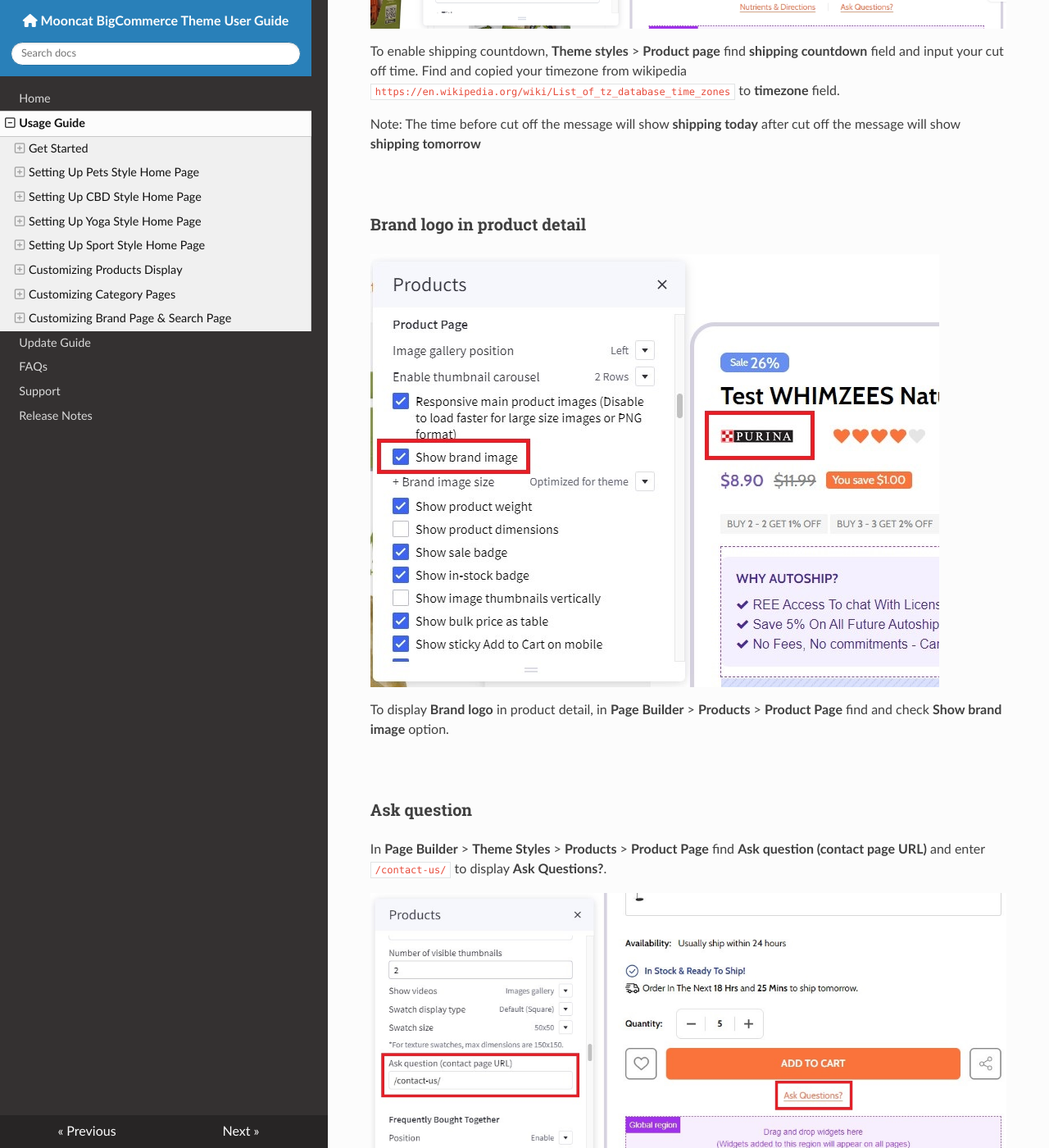
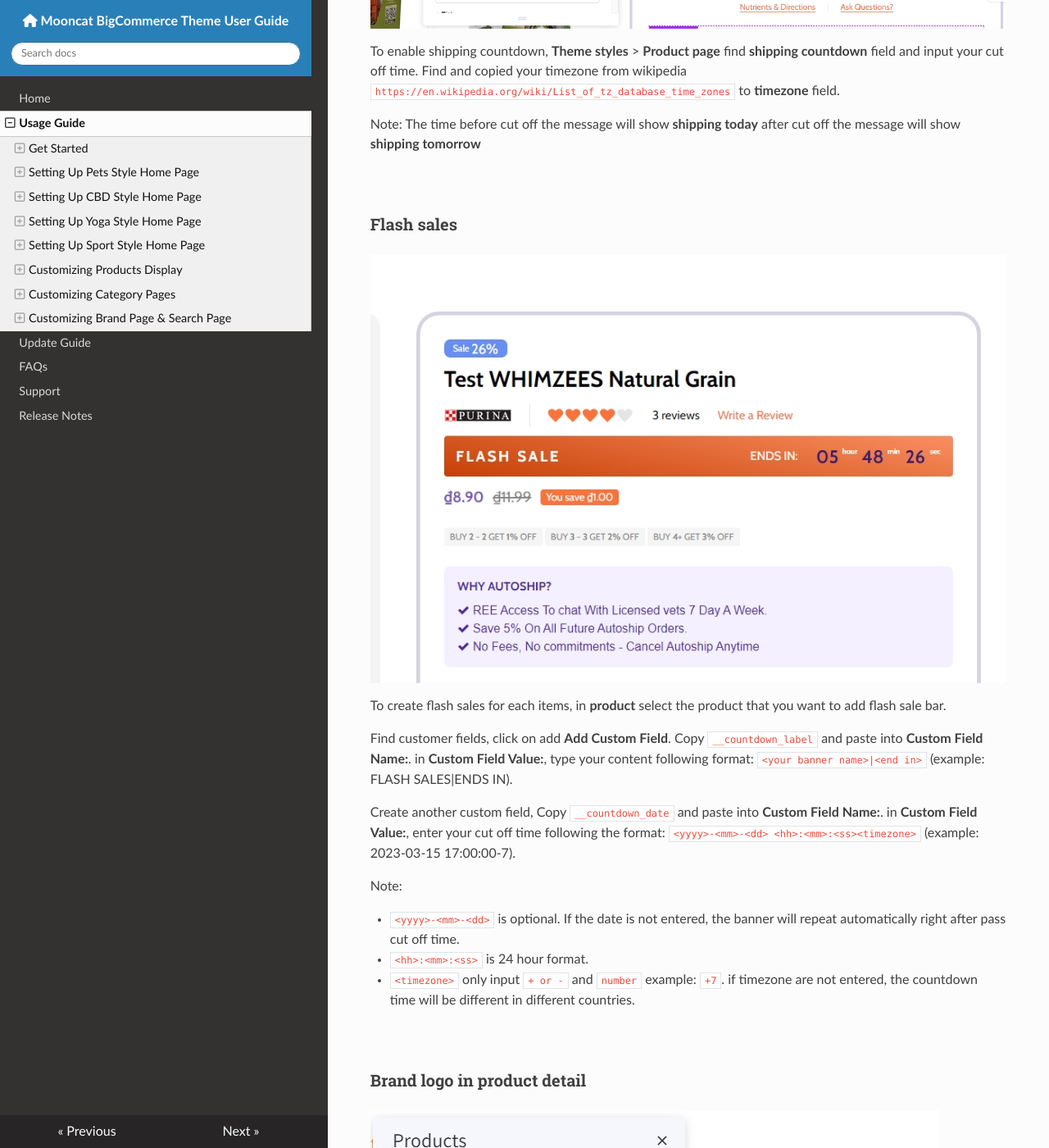
Before and after one commit to allcommerce/bc-mooncat-docs, an MkDocs documentation site: the page built from docs/usage.md, in a window 1280 px wide and 1400 px high, scrolled down 58532 px. Shown: the whole window at 82% size. Built offline with MkDocs 1.6.1, drawn with Linux system fonts in a browser that asks for light colours; nearby versions of some CDN libraries.

Commit message:
update flash sales

```diff
--- a/docs/usage.md
+++ b/docs/usage.md
@@ -1023,6 +1023,23 @@
 
 Note: The time before cut off the message will show **shipping today** after cut off the message will show **shipping tomorrow**
 
+### Flash sales
+
+![Flash-sales](img\flash-sales.jpg)
+
+To create flash sales for each items, in **product** select the product that you want to add flash sale bar.
+
+Find customer fields, click on add **Add Custom Field**. Copy `__countdown_label` and paste into **Custom Field Name:**. in **Custom Field Value:**, type your content following format: `<your banner name>|<end in>` (example: FLASH SALES|ENDS IN).
+
+Create another custom field, Copy `__countdown_date` and paste into **Custom Field Name:**. in **Custom Field Value:**, enter your cut off time following the format: `<yyyy>-<mm>-<dd> <hh>:<mm>:<ss><timezone>` (example: 2023-03-15 17:00:00-7).
+
+Note:
+
+- `<yyyy>-<mm>-<dd>` is optional. If the date is not entered, the banner will repeat automatically right after pass cut off time.
+
+- `<hh>:<mm>:<ss>` is 24 hour format.
+
+- `<timezone>` only input `+ or -` and `number` example: `+7`. if timezone are not entered, the countdown time will be different in different countries.
 ### Brand logo in product detail
 
 ![brand logo in product detail](img/brand-logo.jpg)
```
Also changed, not shown: docs/img/flash-sales.jpg (added).
